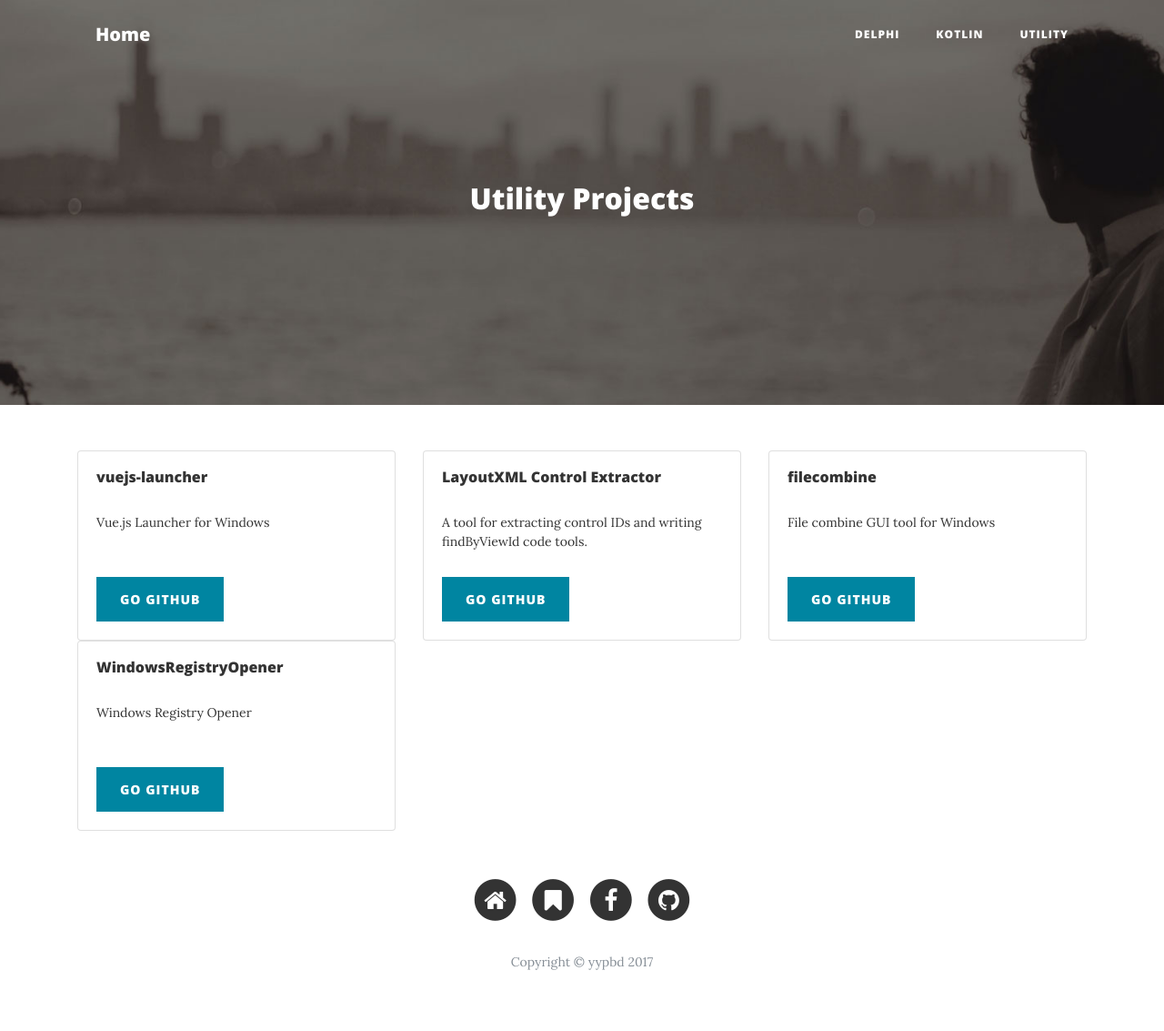
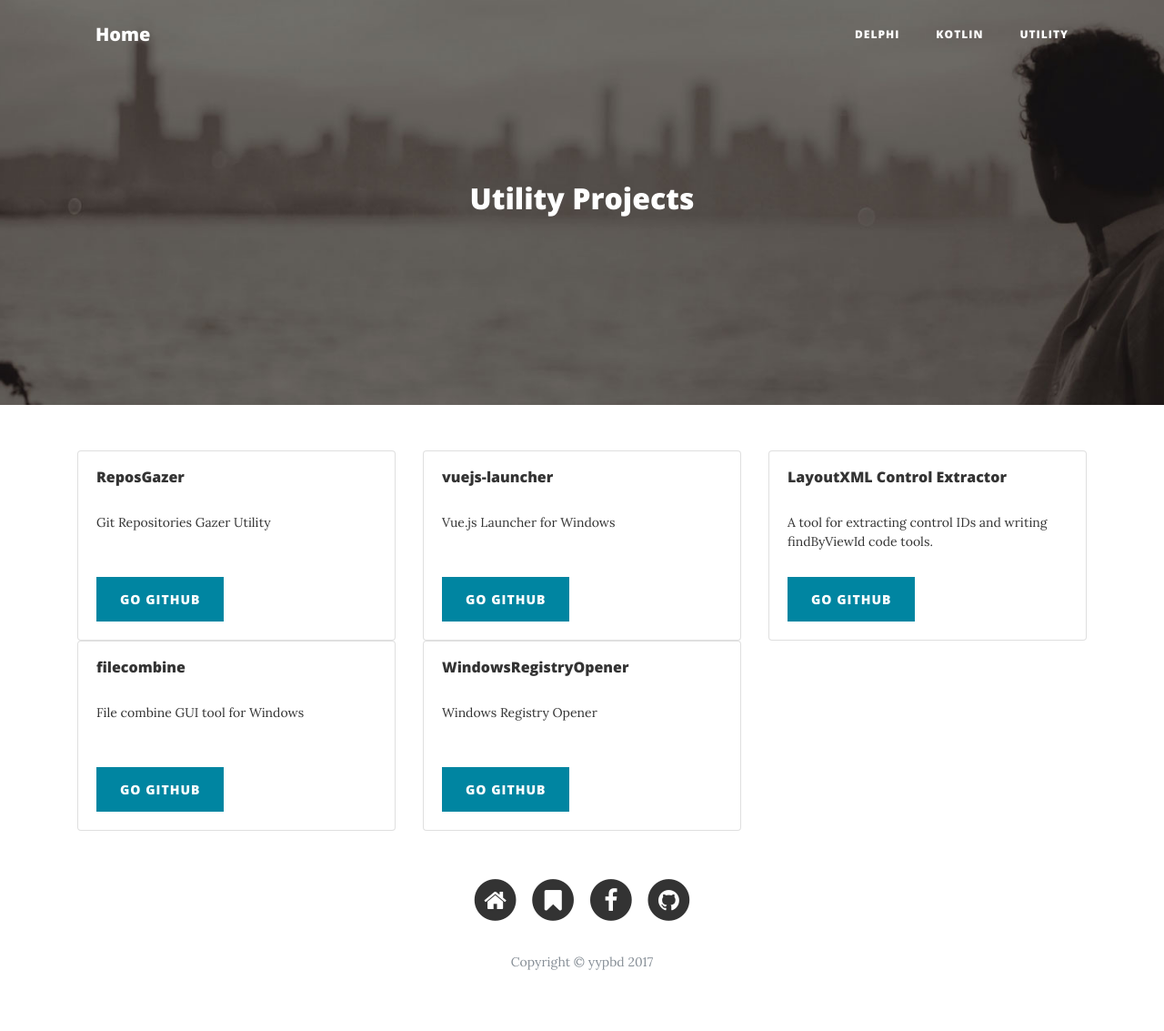
Before and after one commit to yypbd/yypbd.github.io, a Jekyll site: the page built from utility/index.html, in a window 1280 px wide. Shown: the whole page at 91% size. Built offline with Jekyll 4.4.1, drawn with Linux system fonts in a browser that asks for light colours; nearby versions of some CDN libraries.

Commit message:
Update utilities.yml
Add ReposGazer

```diff
--- a/_data/utilities.yml
+++ b/_data/utilities.yml
@@ -1,3 +1,7 @@
+- name: ReposGazer
+  description: Git Repositories Gazer Utility
+  github: https://github.com/yypbd/ReposGazer
+
 - name: vuejs-launcher
   description: Vue.js Launcher for Windows
   github: https://github.com/yypbd/vuejs-launcher
```
